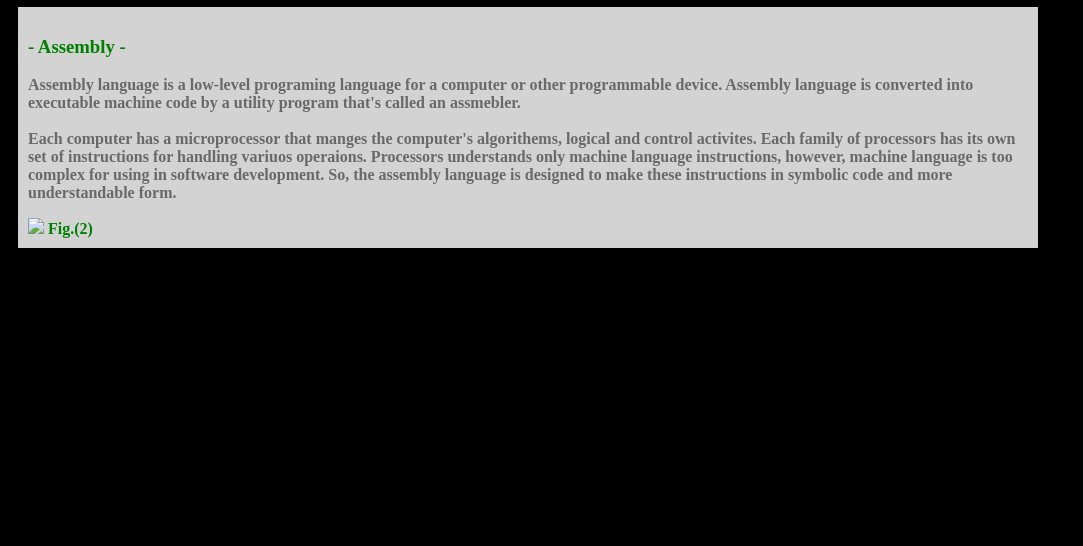
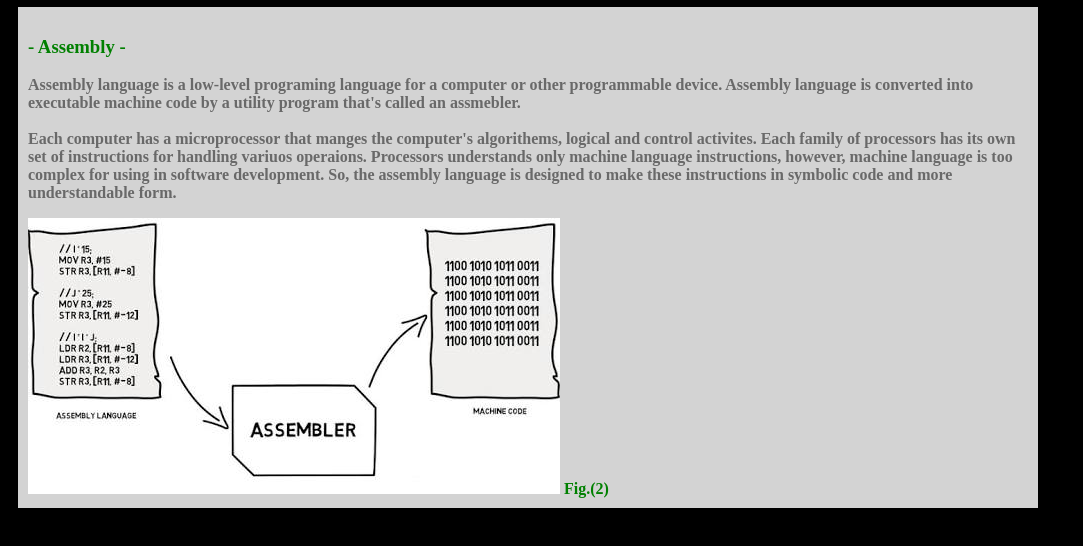
Before and after one commit to omarnahmad/programming-languages-report, a plain HTML site: page page2.html in a window 1280 px wide. Shown: the part 134-680 px from the top of the page, without its empty margins (0-1083 px from the left). Drawn offline with Linux system fonts and the light colour scheme.

Commit message:
Update page2.html

```diff
--- a/page2.html
+++ b/page2.html
@@ -32,7 +32,7 @@
 			<br><br>Each computer has a microprocessor that manges the computer's algorithems, logical and control activites. Each family of processors has its own set of
 			instructions for handling variuos operaions. Processors understands only machine language instructions, however, machine language is too complex for using in
 			software development. So, the assembly language is designed to make these instructions in symbolic code and more understandable form.</p>
-			<img src="images/image2.jpg"><span> Fig.(2)</span>
+			<img src="image2.jpg"><span> Fig.(2)</span>
 		</div>
 	</body>
 
```
